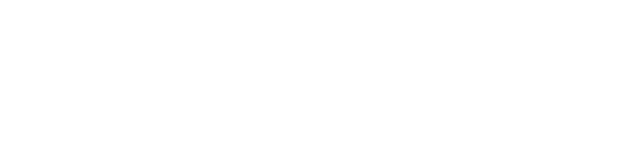
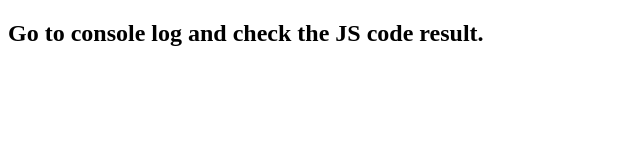
Before and after one commit to prabhatsih/21stjune2023_JS_Array_Spread_Rest, a plain HTML site: page index.html in a window 1280 px wide. Shown: the whole page, without its empty margins (0-640 px from the left). Drawn offline with Linux system fonts and the light colour scheme.

Commit message:
Content adding in Index.html file

```diff
--- a/index.html
+++ b/index.html
@@ -12,6 +12,7 @@
         </script>
     </head>
     <body>
+        <h2>Go to console log and check the JS code result.</h2>
 
 
         <script>
```
